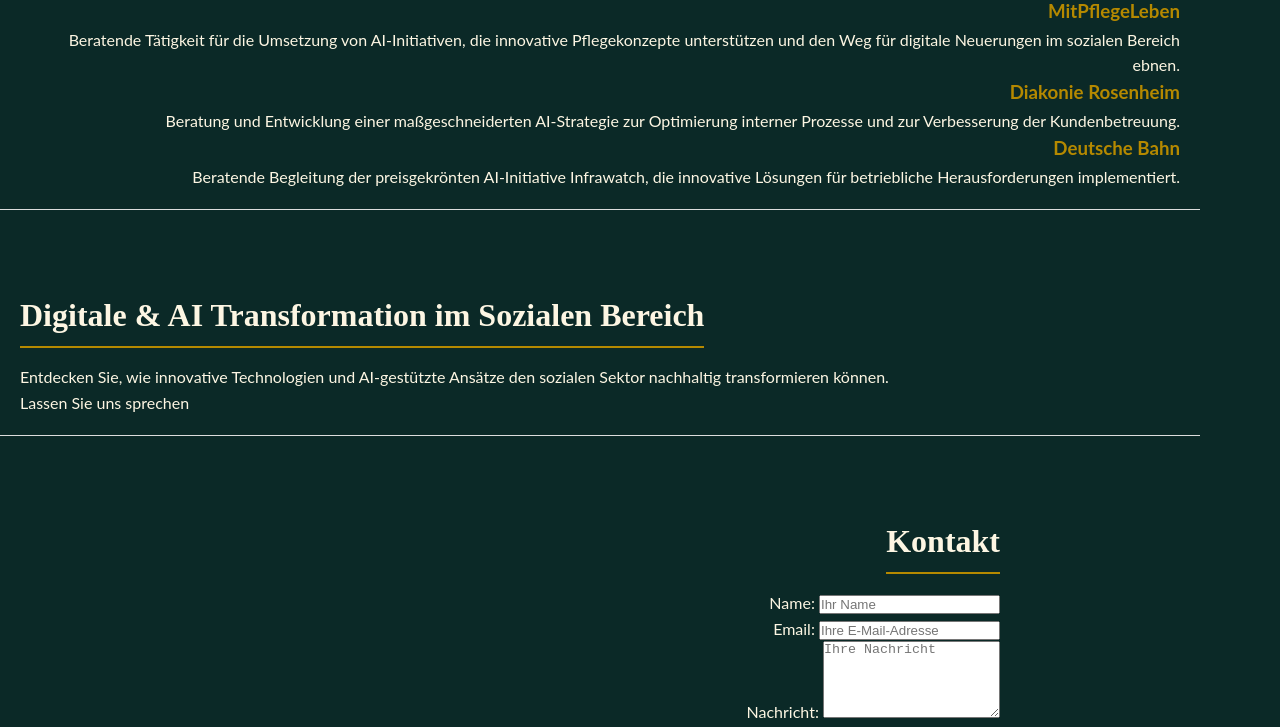
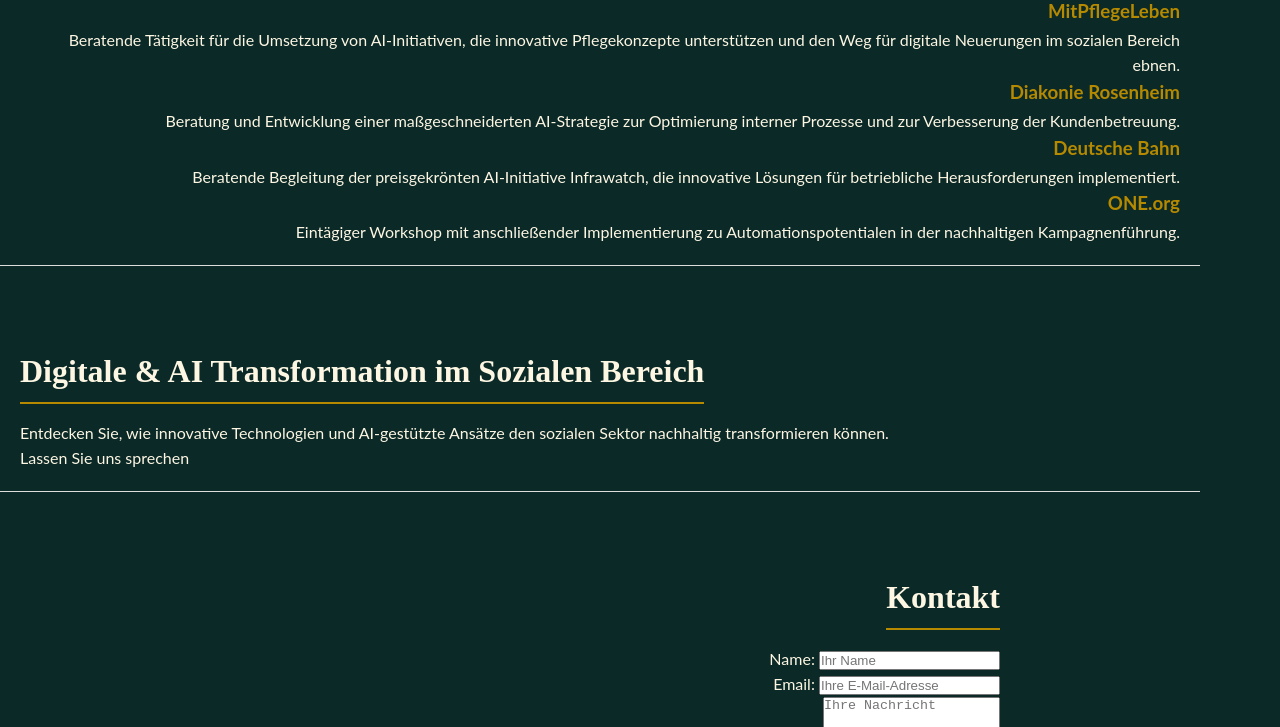
Before and after one commit to MarcusRoeper/marcusroeper.github.io, a plain HTML site: page index.html in a window 1280 px wide. Shown: the part 1400-2127 px from the top of the page. Drawn offline with Linux system fonts and the light colour scheme.

Commit message:
Update index.html

```diff
--- a/index.html
+++ b/index.html
@@ -75,9 +75,15 @@
         </p>
       </article>
       <article class="project">
-        <h3><a href="https://it.dbinfrago.com/digitalisierung" target="_blank"></a>Deutsche Bahn</h3>
+        <h3><a href="https://it.dbinfrago.com/digitalisierung/" target="_blank">Deutsche Bahn</a></h3>
         <p>
           Beratende Begleitung der preisgekrönten AI-Initiative Infrawatch, die innovative Lösungen für betriebliche Herausforderungen implementiert.
+        </p>
+      </article>
+      <article class="project">
+        <h3><a href="https://www.one.org/de/" target="_blank">ONE.org</a></h3>
+        <p>
+          Eintägiger Workshop mit anschließender Implementierung zu Automationspotentialen in der nachhaltigen Kampagnenführung.
         </p>
       </article>
     </div>
```
